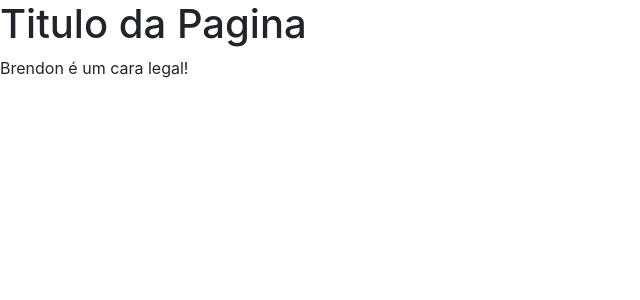
After one commit to gballoni/Big-Buzz, a Django app: page /pagina in a window 1280 px wide. The commit adds this page. Shown: the top 300 px of the page, without its empty margins (0-640 px from the left). Run offline with Django 3.2, Linux system fonts and the light colour scheme; some libraries are stand-ins or nearby versions.

Commit message:
criacao de pagina exemplo

```diff
--- /dev/null
+++ b/aplicacao/requirements.txt
@@ -0,0 +1 @@
+django==2.2.1
--- a/aplicacao/sustainable/urls.py
+++ b/aplicacao/sustainable/urls.py
@@ -5,4 +5,5 @@ from . import views
 # Caminhos da nossa aplicação que referenciam uma função em views.py
 urlpatterns = [
     path('', views.index, name='index'),
+    path('pagina', views.pagina, name='pagina'),
 ]
--- a/aplicacao/sustainable/views.py
+++ b/aplicacao/sustainable/views.py
@@ -8,4 +8,12 @@ def index(request):
     context = {
         "texto_qualquer": exemplo_de_variavel_no_template
     }
+
     return render(request, 'index.html', context)
+
+
+def pagina(request):
+    context = {
+        "brendon": "Brendon é um cara legal!"
+    }
+    return render(request, 'pagina.html', context)
--- a/aplicacao/templates/index.html
+++ b/aplicacao/templates/index.html
@@ -3,11 +3,11 @@
 
 {% block content %}
   <h1>index.html</h1>
-  <h2>Hello World! Já com Bootstrap :)</h2>
+  <h2>Hello BigBuzz! Já com Bootstrap :)</h2>
 
   {# Demonstração de Condicional e de variaveis de contexto dentro do template #}
   {% if texto_qualquer %}
-    <button class="btn btn-primary">{{ texto_qualquer }}</button>
+    <a class="btn btn-primary" href="{% url 'pagina' %}">{{ texto_qualquer }}></a>
   {% else %}
     <button class="btn btn-primary">Variável "texto_qualquer" não foi passada.</button>
   {% endif %}
--- /dev/null
+++ b/aplicacao/templates/pagina.html
@@ -0,0 +1,7 @@
+{% extends 'base.html' %}
+{% load static %}
+
+{% block content %}
+    <h1>Titulo da Pagina</h1>
+    <text>{{ brendon }}</text>
+{% endblock content %}
```
